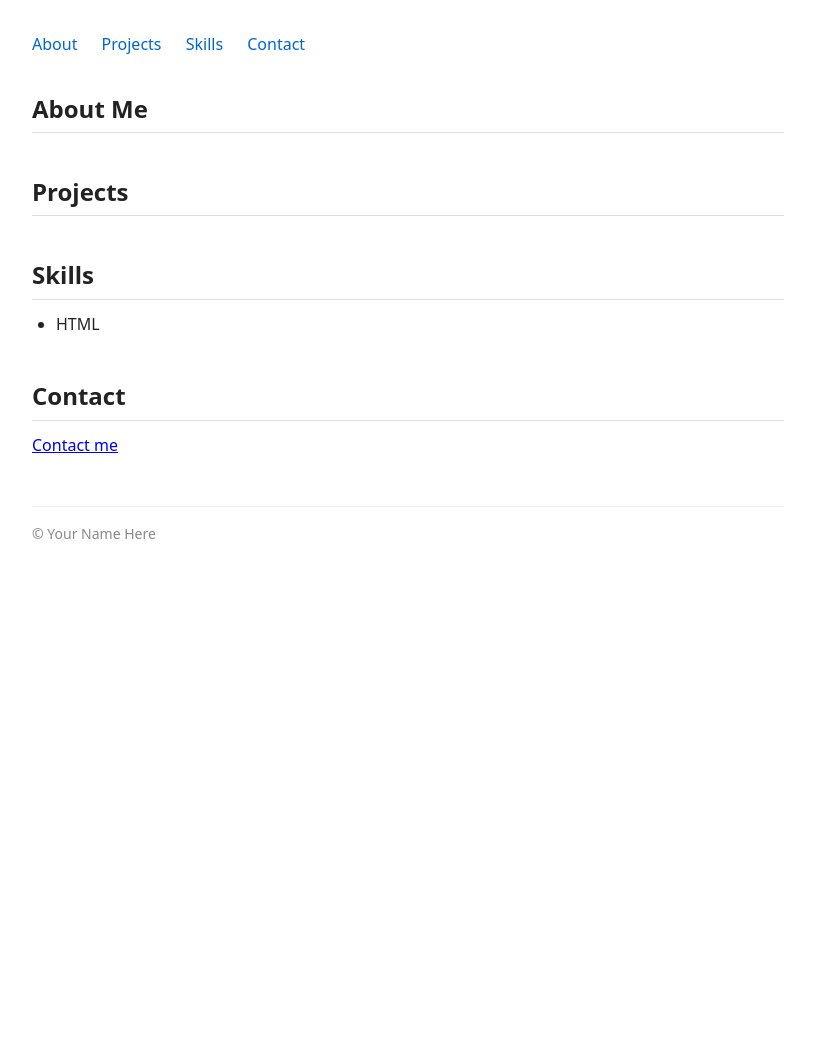
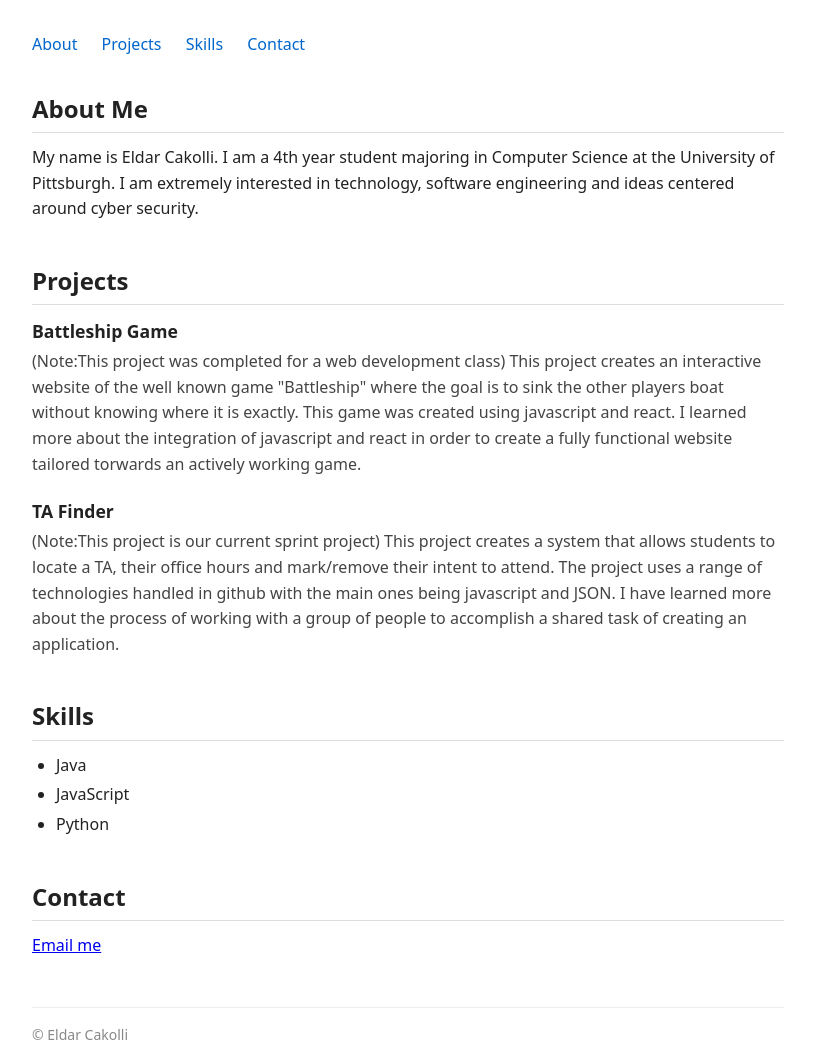
Before and after one commit to ELC320/Assignment-3-Portfolio-, a plain HTML site: page index.html in a window 1280 px wide. Shown: the whole page, without its empty margins (232-1047 px from the left). Before the commit the page ends 800 px from the top, so only its background shows below. Drawn offline with Linux system fonts and the light colour scheme.

Commit message:
Complete part 1 and 2 of assignment

```diff
--- a/index.html
+++ b/index.html
@@ -4,7 +4,7 @@
 <head>
   <meta charset="UTF-8">
   <meta name="viewport" content="width=device-width, initial-scale=1.0">
-  <title>Your Name Here</title>
+  <title>Eldar Cakolli</title>
   <link rel="stylesheet" href="style.css">
 </head>
 
@@ -23,6 +23,7 @@
 
     <section id="about">
       <h2>About Me</h2>
+      <p>My name is Eldar Cakolli. I am a 4th year student majoring in Computer Science at the University of Pittsburgh. I am extremely interested in technology, software engineering and ideas centered around cyber security.</p>
       <!-- TODO: Replace with 2-3 sentences about yourself -->
       <!-- e.g., include your name, your program/year, and what you are interested in -->
     </section>
@@ -30,6 +31,15 @@
     <section id="projects">
       <h2>Projects</h2>
 
+      <div class="project">
+        <h3>Battleship Game</h3>
+        <p>(Note:This project was completed for a web development class) This project creates an interactive website of the well known game "Battleship" where the goal is to sink the other players boat without knowing where it is exactly. This game was created using javascript and react. I learned more about the integration of javascript and react in order to create a fully functional website tailored torwards an actively working game.</p>
+      </div>
+
+      <div class="project">
+      <h3>TA Finder</h3>
+      <p>(Note:This project is our current sprint project) This project creates a system that allows students to locate a TA, their office hours and mark/remove their intent to attend. The project uses a range of technologies handled in github with the main ones being javascript and JSON. I have learned more about the process of working with a group of people to accomplish a shared task of creating an application.</p>
+      </div>
       <!-- Example project entry structure: copy, fill in, and add at least 2:
       <div class="project">
         <h3>Project Name</h3>
@@ -44,10 +54,11 @@
       <h2>Skills</h2>
       <ul>
         <!-- Example skill - TODO: replace -->
-        <li>HTML</li>
-
+        <li>Java</li>
         <!-- TODO: Add a second skill here -->
+         <li>JavaScript</li>
         <!-- TODO: Add a third skill here -->
+         <li>Python</li>
         <!-- TODO: ... -->
       </ul>
     </section>
@@ -56,13 +67,13 @@
       <h2>Contact</h2>
       <!-- TODO: Replace href="#" with a real link (e.g., mailto:you@example.com or your LinkedIn URL) -->
       <!-- TODO: Replace the link text with something descriptive, e.g. "Email me" or "LinkedIn" -->
-      <p><a href="#">Contact me</a></p>
+      <p><a href="mailto:ELC320@pitt.edu">Email me</a></p>
     </section>
 
   </main>
 
   <footer>
-    <p>&copy; Your Name Here</p>
+    <p>&copy; Eldar Cakolli</p>
   </footer>
 
 </body>
```
Also changed, not shown: 1 other file.
